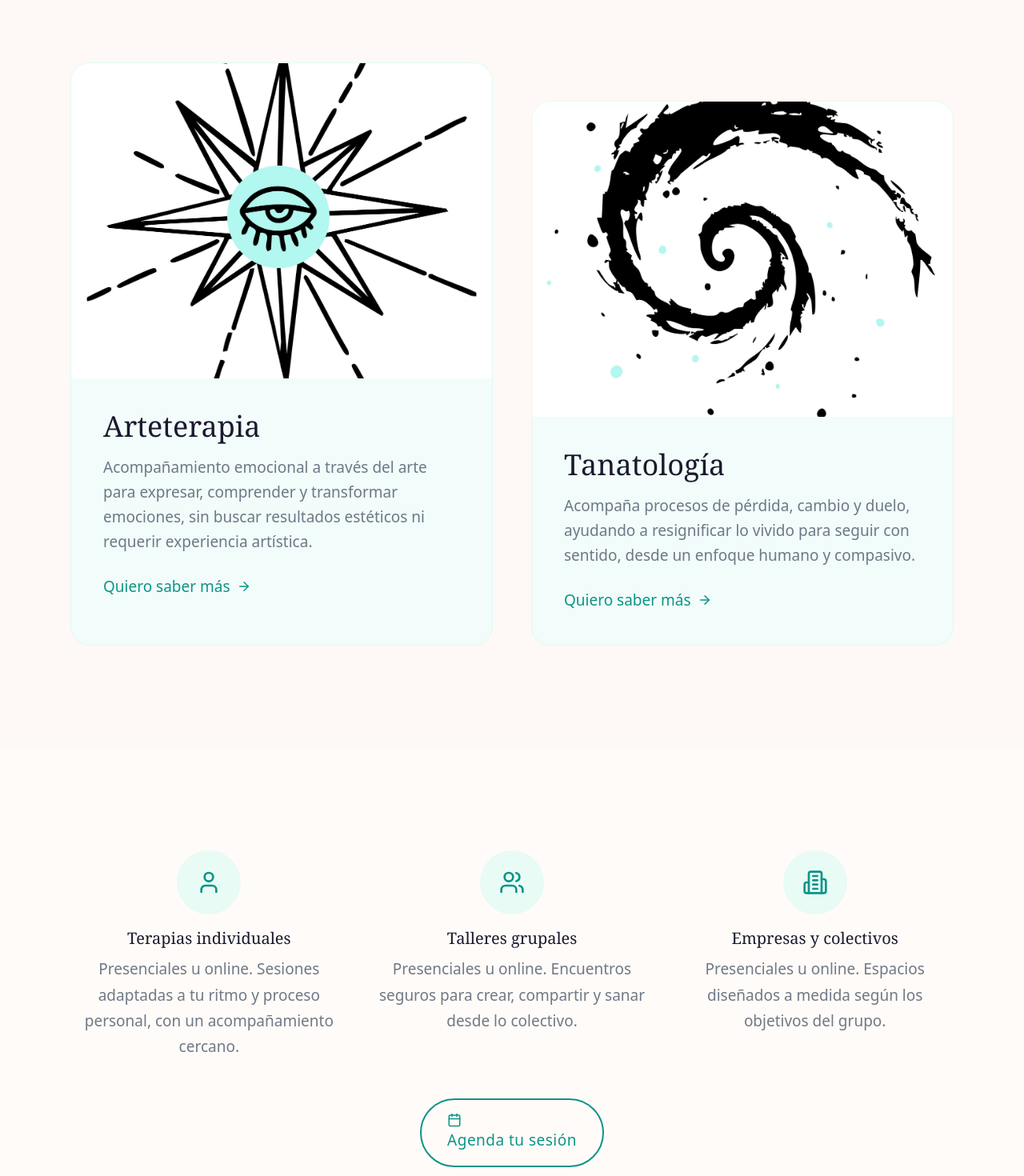
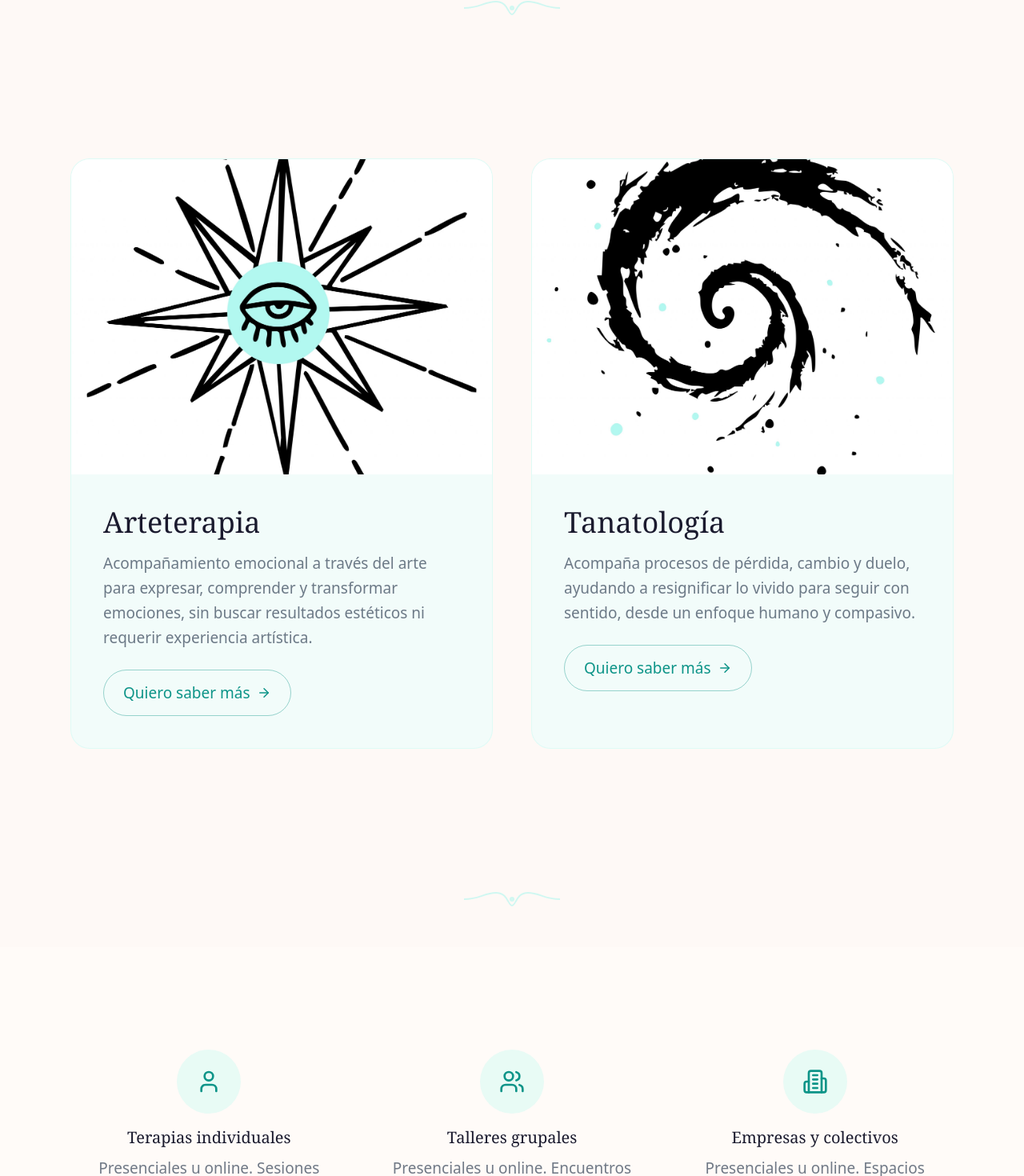
Before and after one commit to Loudiseno/colorme.mx, a Next.js app: page / in a window 1280 px wide. Shown: the part 1135-2605 px from the top of the page at 80% size. Built offline with nearby package versions, Linux system fonts and the light colour scheme.

Commit message:
Add button pulse animation and section divider styles

```diff
--- a/app/globals.css
+++ b/app/globals.css
@@ -101,10 +101,21 @@ h1, h2, h3, h4, h5, h6 {
          hover:-translate-y-0.5;
   background: var(--gradient-teal);
   box-shadow: 0 4px 15px rgba(13, 148, 136, 0.3);
+  animation: pulse-glow 2s ease-in-out 0.5s 3;
 }
 
 .btn-gradient:hover {
   box-shadow: 0 6px 25px rgba(13, 148, 136, 0.45);
+  animation: pulse-glow 1.5s ease-in-out infinite;
+}
+
+@keyframes pulse-glow {
+  0%, 100% {
+    box-shadow: 0 4px 15px rgba(13, 148, 136, 0.3);
+  }
+  50% {
+    box-shadow: 0 4px 30px rgba(13, 148, 136, 0.55), 0 0 20px rgba(13, 148, 136, 0.3);
+  }
 }
 
 /* Link underline animation */
@@ -240,3 +251,14 @@ h1, h2, h3, h4, h5, h6 {
   font-size: 120px;
   line-height: 1;
 }
+
+/* Section divider flourish */
+.section-divider {
+  @apply flex items-center justify-center py-8 md:py-12;
+}
+
+.section-divider svg {
+  @apply text-teal-glow/60;
+  width: 120px;
+  height: auto;
+}
--- a/app/page.tsx
+++ b/app/page.tsx
@@ -6,6 +6,22 @@ import { siteConfig, generateBookSchema } from '@/lib/seo'
 import FAQ from '@/components/FAQ'
 import Testimonials from '@/components/Testimonials'
 import ContactForm from '@/components/ContactForm'
+
+function SectionDivider() {
+  return (
+    <div className="section-divider">
+      <svg viewBox="0 0 120 24" fill="none" xmlns="http://www.w3.org/2000/svg">
+        <path
+          d="M0 12C20 12 25 4 40 4C55 4 55 20 60 20C65 20 65 4 80 4C95 4 100 12 120 12"
+          stroke="currentColor"
+          strokeWidth="2"
+          strokeLinecap="round"
+        />
+        <circle cx="60" cy="12" r="3" fill="currentColor" />
+      </svg>
+    </div>
+  )
+}
 
 export default function HomePage() {
   return (
@@ -66,6 +82,8 @@ export default function HomePage() {
         </div>
       </section>
 
+      <SectionDivider />
+
       {/* Services Section */}
       <section className="section" id="servicios">
         <div className="max-w-6xl mx-auto px-6">
@@ -90,16 +108,16 @@ export default function HomePage() {
                     y transformar emociones, sin buscar resultados estéticos ni requerir
                     experiencia artística.
                   </p>
-                  <span className="inline-flex items-center gap-2 text-teal font-medium">
+                  <span className="inline-flex items-center gap-2 px-6 py-3 border border-teal/40 rounded-full text-teal font-medium transition-all duration-300 group-hover:bg-teal group-hover:text-white group-hover:border-teal group-hover:shadow-md">
                     Quiero saber más
-                    <ArrowRight size={18} className="group-hover:translate-x-2 transition-transform" />
+                    <ArrowRight size={18} className="group-hover:translate-x-1 transition-transform" />
                   </span>
                 </div>
               </article>
             </Link>
 
             {/* Tanatología Card */}
-            <Link href="/tanatologia" className="group md:mt-12">
+            <Link href="/tanatologia" className="group">
               <article className="bg-frost/50 rounded-3xl overflow-hidden card-lift h-full border border-teal-glow/30">
                 <div className="aspect-[4/3] relative overflow-hidden bg-mist/30">
                   <Image
@@ -117,9 +135,9 @@ export default function HomePage() {
                     Acompaña procesos de pérdida, cambio y duelo, ayudando a resignificar
                     lo vivido para seguir con sentido, desde un enfoque humano y compasivo.
                   </p>
-                  <span className="inline-flex items-center gap-2 text-teal font-medium">
+                  <span className="inline-flex items-center gap-2 px-6 py-3 border border-teal/40 rounded-full text-teal font-medium transition-all duration-300 group-hover:bg-teal group-hover:text-white group-hover:border-teal group-hover:shadow-md">
                     Quiero saber más
-                    <ArrowRight size={18} className="group-hover:translate-x-2 transition-transform" />
+                    <ArrowRight size={18} className="group-hover:translate-x-1 transition-transform" />
                   </span>
                 </div>
               </article>
@@ -127,6 +145,8 @@ export default function HomePage() {
           </div>
         </div>
       </section>
+
+      <SectionDivider />
 
       {/* Session Types */}
       <section className="section bg-canvas-soft">
@@ -168,14 +188,16 @@ export default function HomePage() {
               href={siteConfig.calendly}
               target="_blank"
               rel="noopener noreferrer"
-              className="btn-secondary inline-flex items-center gap-2"
+              className="inline-flex items-center gap-3 px-8 py-4 bg-white rounded-full text-teal font-medium shadow-lg shadow-teal/10 border border-teal-glow/50 transition-all duration-300 hover:shadow-xl hover:shadow-teal/20 hover:border-teal hover:-translate-y-0.5 hover:bg-teal hover:text-white"
             >
-              <Calendar size={18} />
+              <Calendar size={20} />
               Agenda tu sesión
             </a>
           </div>
         </div>
       </section>
+
+      <SectionDivider />
 
       {/* About Section */}
       <section className="section" id="sobremi">
@@ -216,6 +238,8 @@ export default function HomePage() {
           </div>
         </div>
       </section>
+
+      <SectionDivider />
 
       {/* Book Section */}
       <section className="section bg-mist/30" id="indeleble">
@@ -277,8 +301,12 @@ export default function HomePage() {
         </div>
       </section>
 
+      <SectionDivider />
+
       {/* Testimonials */}
       <Testimonials />
+
+      <SectionDivider />
 
       {/* Contact Section */}
       <section className="section" id="contacto">
@@ -293,6 +321,8 @@ export default function HomePage() {
         </div>
       </section>
 
+      <SectionDivider />
+
       {/* FAQ */}
       <FAQ />
     </>
--- a/components/Header.tsx
+++ b/components/Header.tsx
@@ -55,7 +55,7 @@ export default function Header() {
             <Link
               key={item.name}
               href={item.href}
-              className="text-sm font-medium tracking-wide text-charcoal link-hover hover:text-teal transition-colors"
+              className="text-base font-medium tracking-wide text-charcoal link-hover hover:text-teal transition-colors"
             >
               {item.name}
             </Link>
```
